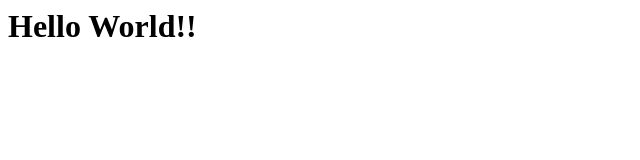
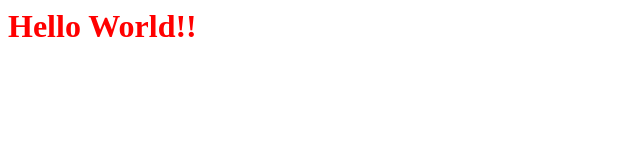
Before and after one commit to camimu/test, a plain HTML site: page index.html in a window 1280 px wide. Shown: the whole page, without its empty margins (0-640 px from the left). Drawn offline with Linux system fonts and the light colour scheme.

Commit message:
赤文字にしたよ

```diff
--- a/index.html
+++ b/index.html
@@ -3,6 +3,6 @@
 <title>HOGE</title>
 </head>
 <body>
-<h1>Hello World!!</h1>
+<h1 style="color:#FF0000;">Hello World!!</h1>
 </body>
 </html>
```
